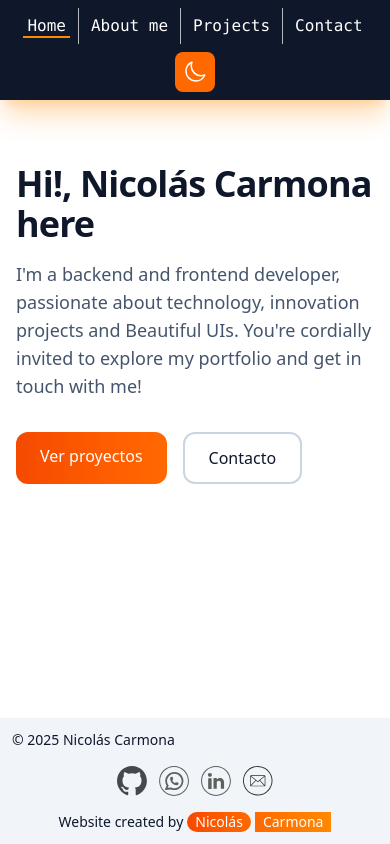
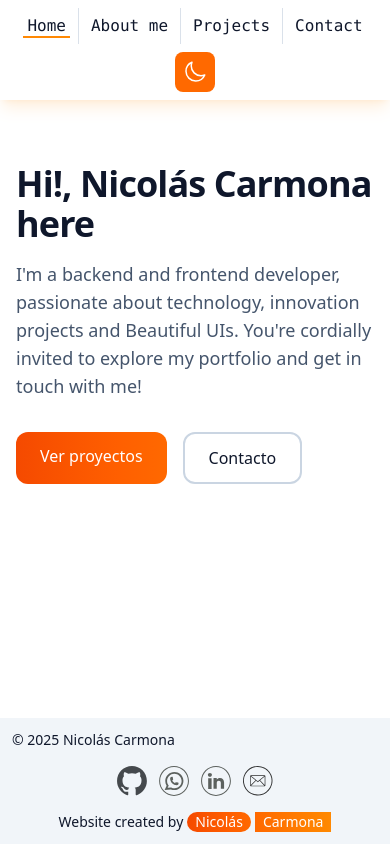
Before and after one commit to ncarmona99/project_portfolio, a Nuxt app: page / in a window 390 px wide. Built offline with nearby package versions, Linux system fonts and the light colour scheme.

Commit message:
minor irrelevant fixes

```diff
--- a/app/assets/css/main.css
+++ b/app/assets/css/main.css
@@ -1,4 +1,5 @@
 @import "tailwindcss";
+
 @custom-variant dark (&:where(.dark, .dark *));
 
 @theme {
--- a/app/layouts/default.vue
+++ b/app/layouts/default.vue
@@ -1,4 +1,15 @@
-<script setup lang="ts"></script>
+<script setup lang="ts">
+const isScrolled = ref(false);
+const handleScroll = () => {
+  isScrolled.value = window.scrollY > 100;
+};
+onMounted(() => {
+  window.addEventListener("scroll", handleScroll);
+});
+onUnmounted(() => {
+  window.removeEventListener("scroll", handleScroll);
+});
+</script>
 
 <template>
   <div
@@ -6,7 +17,7 @@
   >
     <header class="sticky top-0 z-50">
       <nav
-        class="mx-auto items-center justify-center flex flex-row flex-wrap font-mono font-medium shadow-xl shadow-orange-300/50 dark:shadow-purple-500/30 bg-slate-900 dark:bg-slate-950 text-white text-base sm:text-lg md:text-2xl p-2 sm:p-3 md:p-4 gap-x-2 sm:gap-x-3 md:gap-x-4 gap-y-2 transition-all duration-300"
+        class="mx-auto items-center justify-center flex flex-row flex-wrap font-mono font-medium shadow-lg shadow-orange-200/40 dark:shadow-purple-900/50 bg-white dark:bg-slate-950 text-slate-900 dark:text-slate-100 text-base sm:text-lg md:text-2xl p-2 sm:p-3 md:p-4 gap-x-2 sm:gap-x-3 md:gap-x-4 gap-y-2 transition-all duration-300"
       >
         <NuxtLink to="/" v-slot="{ isActive }">
           <span
@@ -16,7 +27,7 @@
             Home
           </span>
         </NuxtLink>
-        <div class="w-px h-9 bg-white opacity-70"></div>
+        <div class="w-px h-9 bg-slate-300 dark:bg-slate-700 opacity-70"></div>
         <NuxtLink to="/about_me" v-slot="{ isActive }">
           <span
             class="relative inline-block px-1 after:content-[''] after:absolute after:left-0 after:bottom-0 after:h-[2px] after:w-0 after:bg-orange-400 dark:after:bg-purple-400 after:transition-all after:duration-300 hover:after:w-full whitespace-nowrap"
@@ -26,7 +37,7 @@
           </span>
         </NuxtLink>
         <div class="block lg:hidden">
-          <div class="w-px h-9 bg-white opacity-70"></div>
+          <div class="w-px h-9 bg-slate-300 dark:bg-slate-700 opacity-70"></div>
         </div>
         <ClientOnly>
           <div class="hidden lg:block"><AnimatedLogo /></div>
@@ -39,7 +50,7 @@
             Projects
           </span>
         </NuxtLink>
-        <div class="w-px h-9 bg-white opacity-70"></div>
+        <div class="w-px h-9 bg-slate-300 dark:bg-slate-700 opacity-70"></div>
         <NuxtLink to="/contact" v-slot="{ isActive }">
           <span
             class="relative inline-block px-1 after:content-[''] after:absolute after:left-0 after:bottom-0 after:h-[2px] after:w-0 after:bg-orange-400 dark:after:bg-purple-400 after:transition-all after:duration-300 hover:after:w-full whitespace-nowrap"
```
